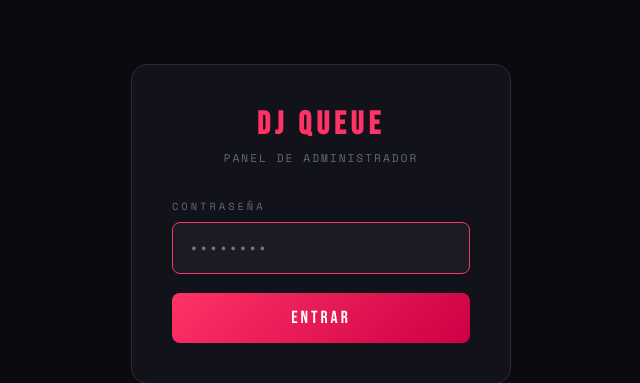
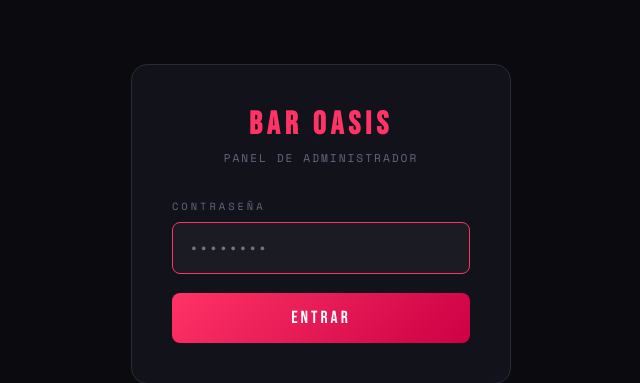
Before and after one commit to sebastianMartinezG/djqueue, a Flask app: page /admin/login in a window 1280 px wide. Shown: the part 176-559 px from the top of the page, without its empty margins (319-959 px from the left). Run offline with Flask 3, Linux system fonts and the light colour scheme.

Commit message:
Update admin_login.html

```diff
--- a/templates/admin_login.html
+++ b/templates/admin_login.html
@@ -3,7 +3,7 @@
 <head>
 <meta charset="UTF-8">
 <meta name="viewport" content="width=device-width, initial-scale=1.0">
-<title>Admin – DJ Queue</title>
+<title>Admin – Bar Oasis</title>
 <link href="https://fonts.googleapis.com/css2?family=Bebas+Neue&family=Space+Mono:wght@400;700&display=swap" rel="stylesheet">
 <style>
   * { margin:0; padding:0; box-sizing:border-box; }
@@ -46,7 +46,7 @@
 </head>
 <body>
 <div class="box">
-  <h1>DJ QUEUE</h1>
+  <h1>Bar Oasis</h1>
   <p>Panel de Administrador</p>
   <form method="POST">
     <label>Contraseña</label>
```
